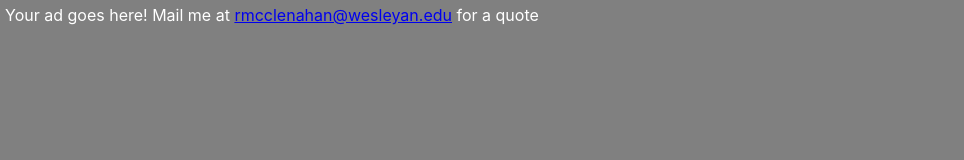
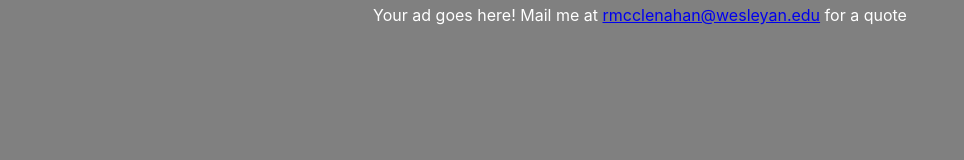
Before and after one commit to rorymcc8898/rateify, a plain HTML site: page ad-page.html in a window 1280 px wide. Shown: the whole page, without its empty margins (0-964 px from the left). Drawn offline with Linux system fonts and the light colour scheme.

Commit message:
center adpage text

```diff
--- a/ad-page.html
+++ b/ad-page.html
@@ -8,7 +8,7 @@
     <link rel="stylesheet" href="styles.css">
 </head>
 <body style="background-color: grey;">
-    <p style="padding: 5px;">
+    <p style="padding: 5px; text-align: center;">
         Your ad goes here! Mail me at
         <a href="mailto:rmcclenahan@wesleyan.edu">rmcclenahan@wesleyan.edu</a>
         for a quote
```
